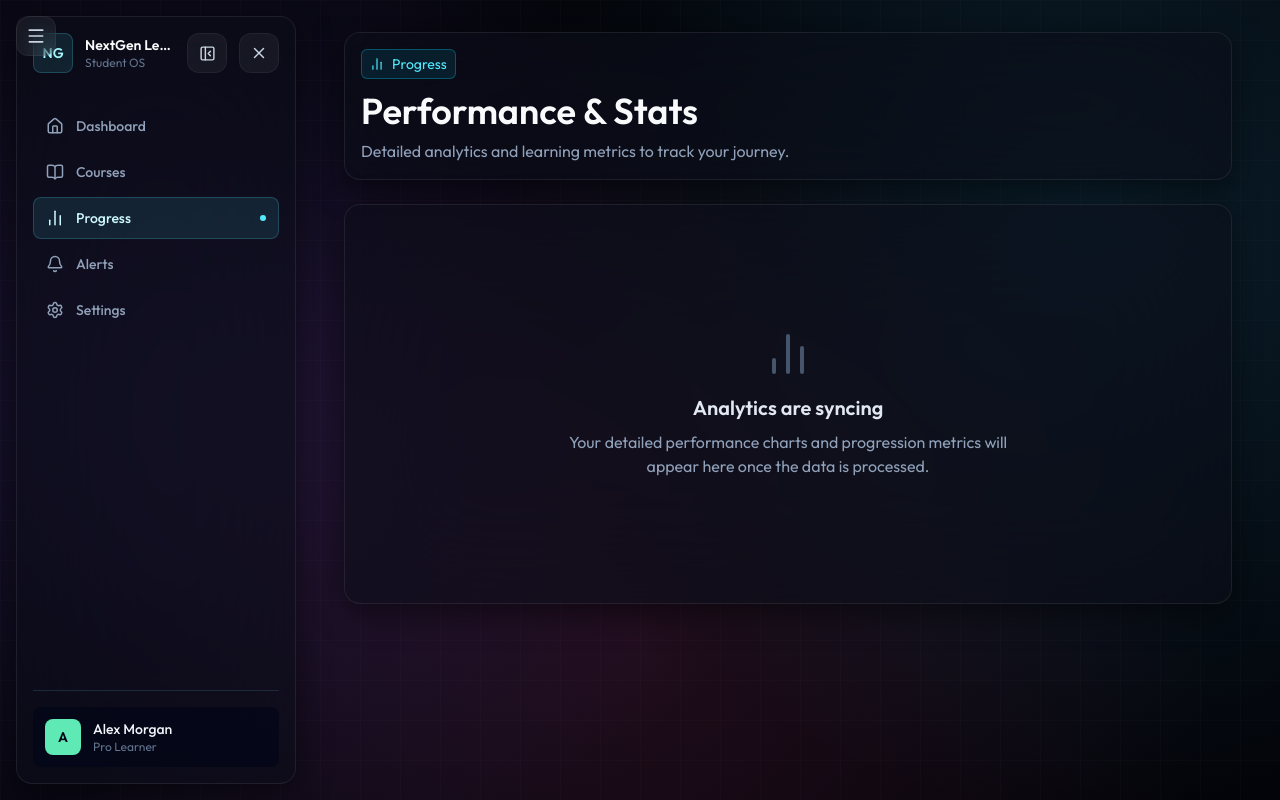
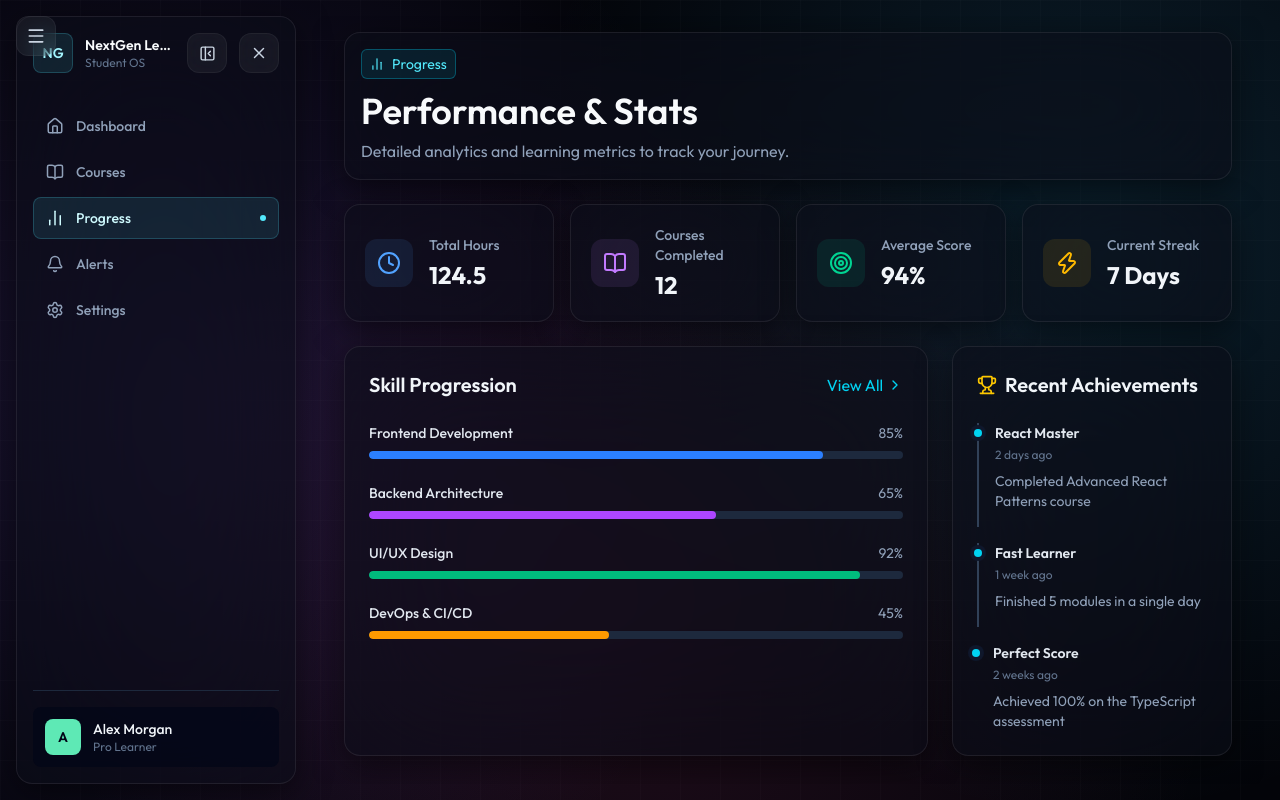
Before and after one commit to chavanpramod-ui/NextGen, a Next.js app: page /progress in a window 1280 px wide. Built offline with nearby package versions, Linux system fonts and the light colour scheme.

Commit message:
feat: generate real progress page with stats and skill metrics

```diff
--- a/app/progress/page.tsx
+++ b/app/progress/page.tsx
@@ -1,8 +1,28 @@
-import { BarChart2 } from 'lucide-react';
+import { BarChart2, Clock, Trophy, Target, Zap, ChevronRight, BookOpen } from 'lucide-react';
 
 export default function ProgressPage() {
+  const stats = [
+    { label: 'Total Hours', value: '124.5', icon: Clock, color: 'text-blue-400', bg: 'bg-blue-400/10' },
+    { label: 'Courses Completed', value: '12', icon: BookOpen, color: 'text-purple-400', bg: 'bg-purple-400/10' },
+    { label: 'Average Score', value: '94%', icon: Target, color: 'text-emerald-400', bg: 'bg-emerald-400/10' },
+    { label: 'Current Streak', value: '7 Days', icon: Zap, color: 'text-amber-400', bg: 'bg-amber-400/10' },
+  ];
+
+  const skills = [
+    { name: 'Frontend Development', progress: 85, color: 'bg-blue-500' },
+    { name: 'Backend Architecture', progress: 65, color: 'bg-purple-500' },
+    { name: 'UI/UX Design', progress: 92, color: 'bg-emerald-500' },
+    { name: 'DevOps & CI/CD', progress: 45, color: 'bg-amber-500' },
+  ];
+
+  const achievements = [
+    { title: 'React Master', date: '2 days ago', description: 'Completed Advanced React Patterns course' },
+    { title: 'Fast Learner', date: '1 week ago', description: 'Finished 5 modules in a single day' },
+    { title: 'Perfect Score', date: '2 weeks ago', description: 'Achieved 100% on the TypeScript assessment' },
+  ];
+
   return (
-    <div className="mx-auto flex w-full max-w-[1500px] flex-col gap-6 px-4 py-4 sm:px-6 lg:px-8">
+    <div className="mx-auto flex w-full max-w-[1500px] flex-col gap-6 px-4 py-4 sm:px-6 lg:px-8 animate-in fade-in slide-in-from-bottom-4 duration-500">
       <header className="dashboard-panel flex flex-col gap-4 p-4 lg:flex-row lg:items-center lg:justify-between">
         <div className="min-w-0">
           <div className="flex flex-wrap items-center gap-2 text-sm text-slate-400">
@@ -20,10 +40,65 @@ export default function ProgressPage() {
         </div>
       </header>
 
-      <div className="dashboard-panel p-8 text-center flex flex-col items-center justify-center min-h-[400px]">
-        <BarChart2 size={48} className="text-slate-600 mb-4" />
-        <h2 className="text-xl font-semibold text-slate-200">Analytics are syncing</h2>
-        <p className="text-slate-400 mt-2 max-w-md">Your detailed performance charts and progression metrics will appear here once the data is processed.</p>
+      {/* Stats Grid */}
+      <div className="grid grid-cols-1 sm:grid-cols-2 lg:grid-cols-4 gap-4">
+        {stats.map((stat, i) => (
+          <div key={i} className="dashboard-panel p-5 flex items-center gap-4 hover:border-slate-700/50 transition-colors">
+            <div className={`p-3 rounded-xl ${stat.bg} ${stat.color}`}>
+              <stat.icon size={24} />
+            </div>
+            <div>
+              <p className="text-sm font-medium text-slate-400">{stat.label}</p>
+              <h3 className="text-2xl font-bold text-slate-100 mt-1">{stat.value}</h3>
+            </div>
+          </div>
+        ))}
+      </div>
+
+      <div className="grid grid-cols-1 lg:grid-cols-3 gap-6">
+        {/* Skills Breakdown */}
+        <div className="dashboard-panel p-6 lg:col-span-2">
+          <div className="flex items-center justify-between mb-6">
+            <h2 className="text-xl font-semibold text-slate-100">Skill Progression</h2>
+            <button className="text-sm text-cyan-400 hover:text-cyan-300 flex items-center gap-1 transition-colors">
+              View All <ChevronRight size={16} />
+            </button>
+          </div>
+          <div className="space-y-6">
+            {skills.map((skill, i) => (
+              <div key={i}>
+                <div className="flex justify-between text-sm mb-2">
+                  <span className="font-medium text-slate-200">{skill.name}</span>
+                  <span className="text-slate-400">{skill.progress}%</span>
+                </div>
+                <div className="h-2 w-full bg-slate-800 rounded-full overflow-hidden">
+                  <div
+                    className={`h-full ${skill.color} rounded-full transition-all duration-1000 ease-out`}
+                    style={{ width: `${skill.progress}%` }}
+                  />
+                </div>
+              </div>
+            ))}
+          </div>
+        </div>
+
+        {/* Recent Achievements */}
+        <div className="dashboard-panel p-6">
+          <div className="flex items-center gap-2 mb-6">
+            <Trophy size={20} className="text-yellow-400" />
+            <h2 className="text-xl font-semibold text-slate-100">Recent Achievements</h2>
+          </div>
+          <div className="space-y-4">
+            {achievements.map((achievement, i) => (
+              <div key={i} className="relative pl-4 border-l-2 border-slate-700 pb-4 last:border-0 last:pb-0">
+                <div className="absolute -left-[5px] top-1.5 h-2 w-2 rounded-full bg-cyan-400 ring-4 ring-slate-900" />
+                <h4 className="text-sm font-semibold text-slate-200">{achievement.title}</h4>
+                <p className="text-xs text-slate-500 mt-1">{achievement.date}</p>
+                <p className="text-sm text-slate-400 mt-2">{achievement.description}</p>
+              </div>
+            ))}
+          </div>
+        </div>
       </div>
     </div>
   );
```
